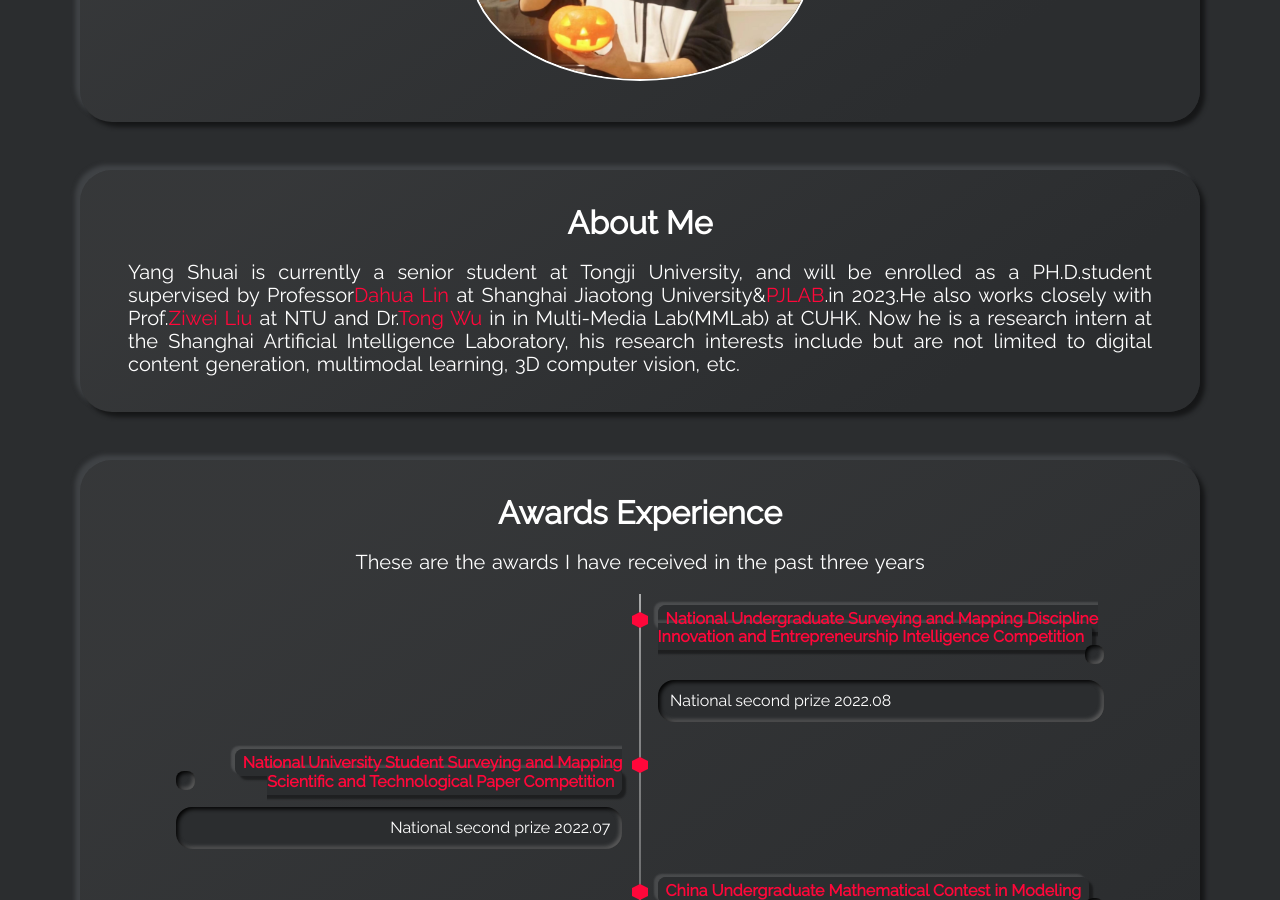
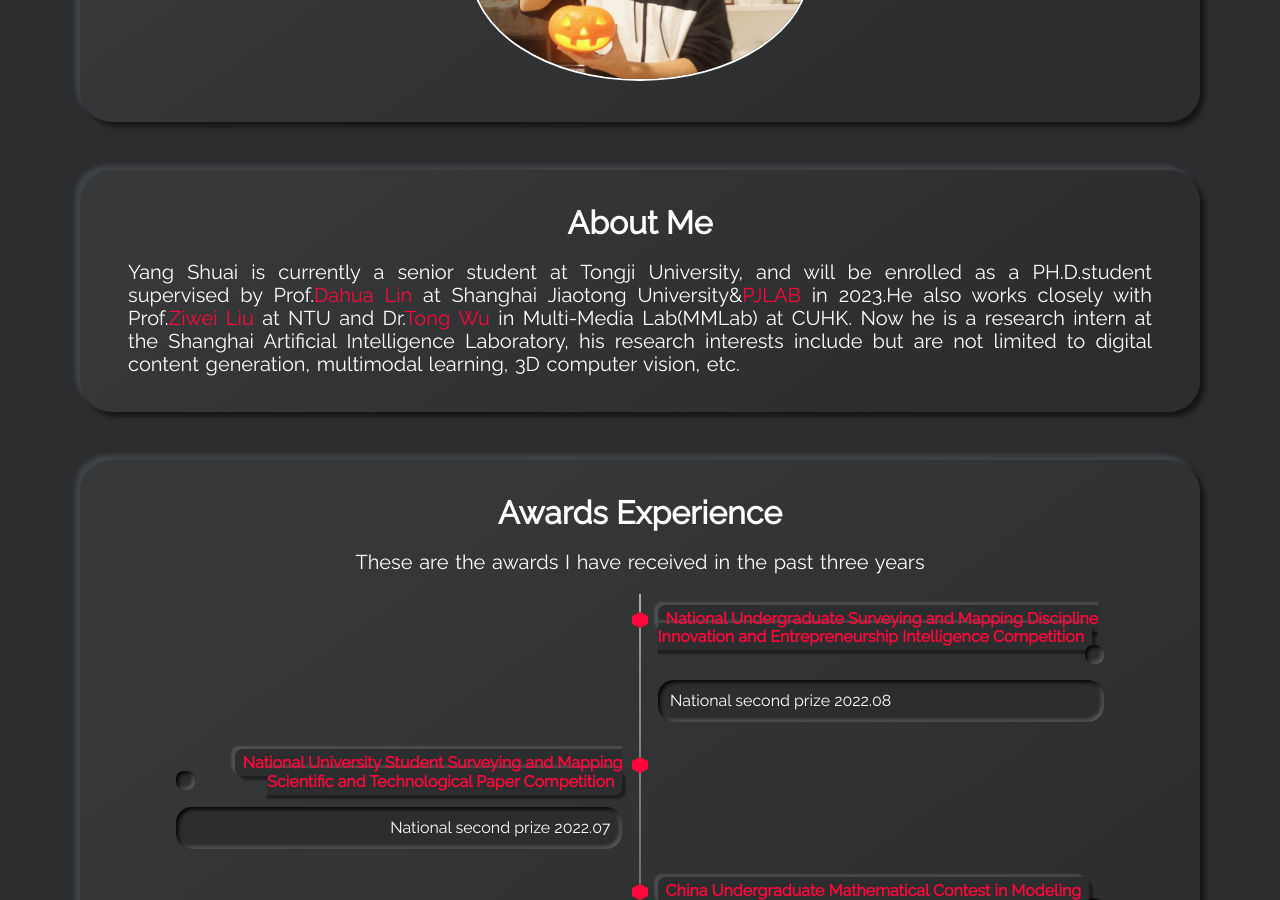
Before and after one commit to YS-IMTech/YS-IMTech.github.io, a Jekyll site: the page built from index.html, in a window 1280 px wide and 900 px high, scrolled down 1240 px. Built offline with Jekyll 4.4.1, drawn with Linux system fonts in a browser that asks for light colours; comment, search, counter and statistics services are not loaded.

Commit message:
Update _config.yml

```diff
--- a/_config.yml
+++ b/_config.yml
@@ -16,7 +16,7 @@
 # > set this to your job title, e.g. Fullstack Developer
 typing_text: Welcome to YS Personal Website !!!
 # email: Your E-Mail address for the email button.
-email: 1950893@tongji.edu.cn
+email: yssss.mikey@gmail.com
 # For every social button you want to display, set your username or userid
 # If you do not use one of the following websites, then leave it empty
 # > twitter_username:
@@ -32,7 +32,7 @@
 # about_me_title: The will be displayed as the title in the About Me section
 about_me_title: About Me
 # about_me_description: This will be displayed under the title.
-about_me_description: Yang Shuai is currently a senior student at Tongji University, and will be enrolled as a PH.D.student supervised by Professor<a href="http://dahua.me/" target="_blank" rel="noopener">Dahua Lin</a> at Shanghai Jiaotong University&<a href="https://www.shlab.org.cn/" target="_blank" rel="noopener">PJLAB</a>.in 2023.He also works closely with Prof.<a href="https://liuziwei7.github.io/" target="_blank" rel="noopener">Ziwei Liu</a> at NTU and Dr.<a href="https://wutong16.github.io/" target="_blank" rel="noopener">Tong Wu</a>  in in Multi-Media Lab(MMLab) at CUHK. Now he is a research intern at the Shanghai Artificial Intelligence Laboratory, his research interests include but are not limited to digital content generation, multimodal learning, 3D computer vision, etc.
+about_me_description: Yang Shuai is currently a senior student at Tongji University, and will be enrolled as a PH.D.student supervised by Prof.<a href="http://dahua.me/" target="_blank" rel="noopener">Dahua Lin</a> at Shanghai Jiaotong University&<a href="https://www.shlab.org.cn/" target="_blank" rel="noopener">PJLAB</a> in 2023.He also works closely with Prof.<a href="https://liuziwei7.github.io/" target="_blank" rel="noopener">Ziwei Liu</a> at NTU and Dr.<a href="https://wutong16.github.io/" target="_blank" rel="noopener">Tong Wu</a> in Multi-Media Lab(MMLab) at CUHK. Now he is a research intern at the Shanghai Artificial Intelligence Laboratory, his research interests include but are not limited to digital content generation, multimodal learning, 3D computer vision, etc.
 # SKILLS SECTION
 # show_skills_card:
 # > setting this to true, will display the Skills section
```
